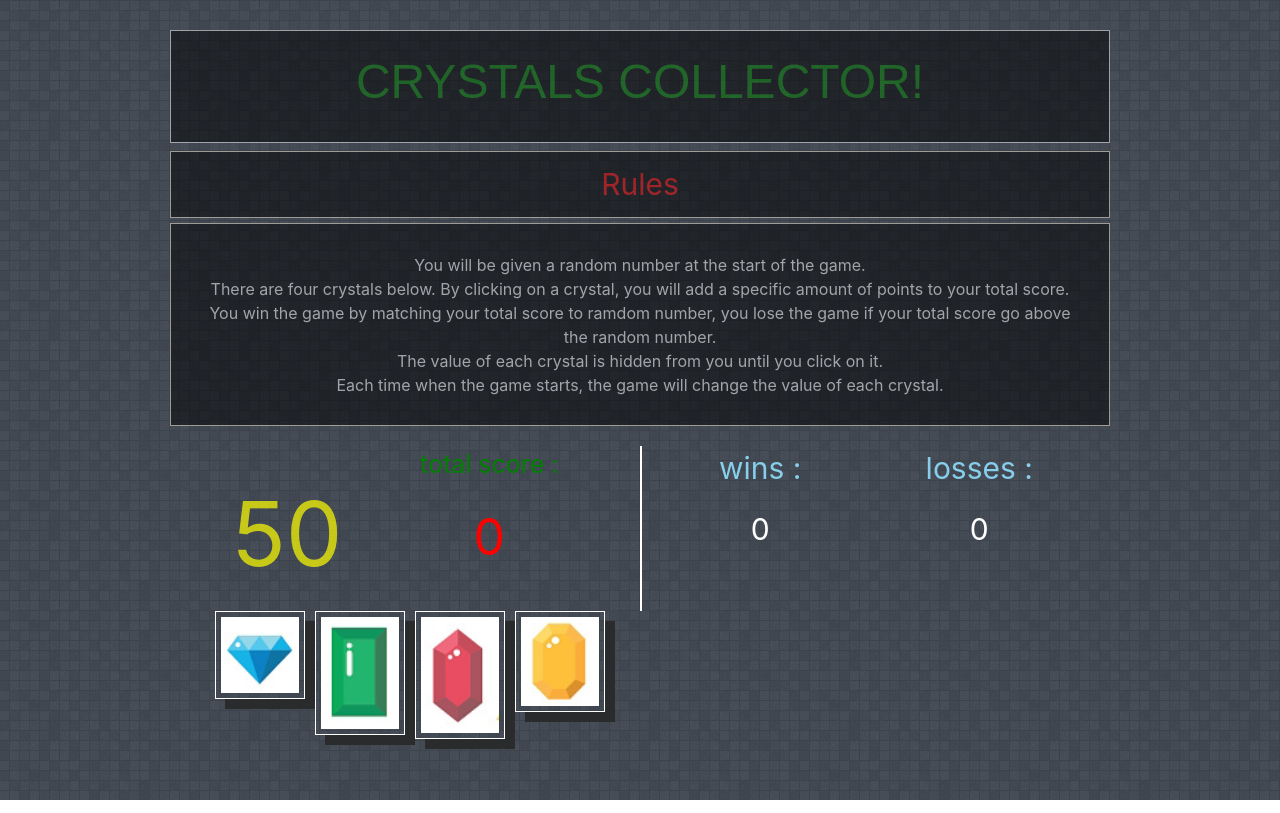
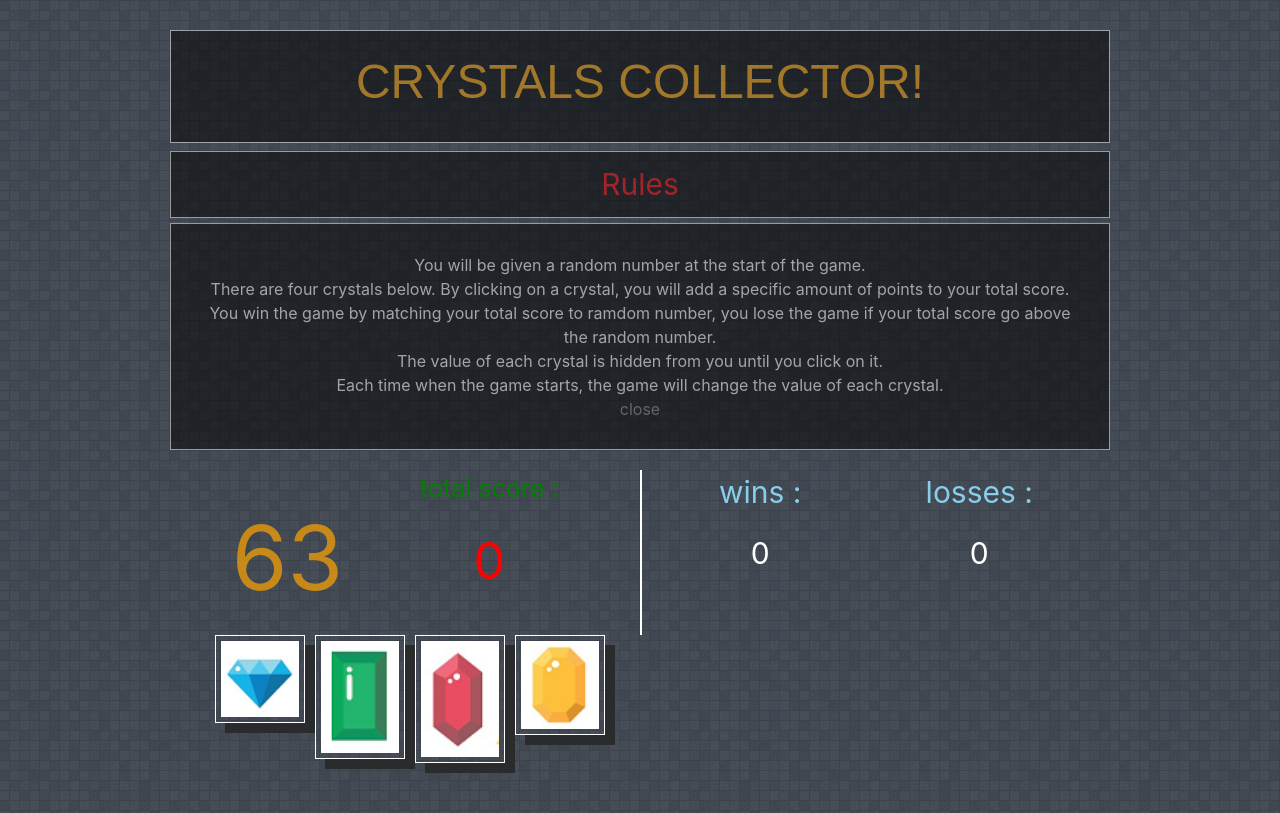
Before and after one commit to kamoltip/week-4-game, a plain HTML site: page index.html in a window 1280 px wide. Both pictures are taken after a click on the element "Rules". Drawn offline with nearby package versions, Linux system fonts and the light colour scheme.

Commit message:
generate random no. onload

```diff
--- a/assets/css/style.css
+++ b/assets/css/style.css
@@ -20,7 +20,7 @@ body{
 
 h1 {
 	font-size: 120%;
-	color: green;
+	color: orange;
 }
 
 .game {
@@ -53,7 +53,7 @@ margin-top: 10px;
 }
 #randomNo {
 	font-size: 90px;
-	color: yellow;
+	color: orange;
 	opacity: 0.7;
 }
 #totalScore p {
@@ -107,3 +107,7 @@ img{
 	justify-content: center;
 	margin-bottom: 50px;
 }
+
+#close{
+	color: grey;
+}
--- a/assets/javascript/game.js
+++ b/assets/javascript/game.js
@@ -1,3 +1,48 @@
+//psuedo code
+
+//function the random no. onload.
+//set value in each one of the crystal.
+// ..hide value amount.
+// ..when click , update the score counter.
+//condition..
+// .. player wins if total score matches the random no.
+// .. player loses if their > randomNo.
+//game RESTARTs if player wins || loses.
+// .. when game restart , start new random no.
+// .. crystals have new random value.
+// .. user score and score counter reset to 0.
+//wins & loses counter stay update to the end.
+
+
+// #randomNo;
+// #totalScore;
+// #winCounter;
+// #loseCounter;
+// #blue;
+// #green;
+// #red;
+// #yellow;
+
+
+
+// rule Intro//
 $("#ruleHead").click(function(){
 $("#ruleContent").slideDown(3000);
 });
+$("#close").click(function(){
+$("#ruleContent").slideUp(1500);
+});
+
+
+//generate random No. onload
+window.onload = getNumber; //
+
+function getNumber() {
+    var minNumber = 20; // The minimum number you want
+    var maxNumber = 90; // The maximum number you want
+    var randomnumber = Math.floor(Math.random() * (maxNumber) + minNumber)+1; // Generates random number
+    $('#randomNo').html(randomnumber); // Sets content of <div> to number
+    return false; // Returns false just to tidy everything up
+}
+
+	$("#randomNo").prepend(getNumber);
--- a/index.html
+++ b/index.html
@@ -15,7 +15,7 @@
 
 	<div class="container h1">
 	<div class="row">
-	<div class="col-md-12 stretch">
+	<div class="col-md-12">
 		<h1>CRYSTALS COLLECTOR!<h1>
 	</div>
 
@@ -32,12 +32,15 @@
 	The value of each crystal is hidden from you until you click on it.
 	<br>
 	Each time when the game starts, the game will change the value of each crystal.
-
+	<br>
+	<div id="close">close</div>
 	</div>
 	<div class="container game">
 		<div class="row">
 			<div class="col-md-6">
 			<div class="row">
+
+
 				<div class="col-md-6 randomNo">
 					<div id="randomNo">50</div>
 				</div>
```
